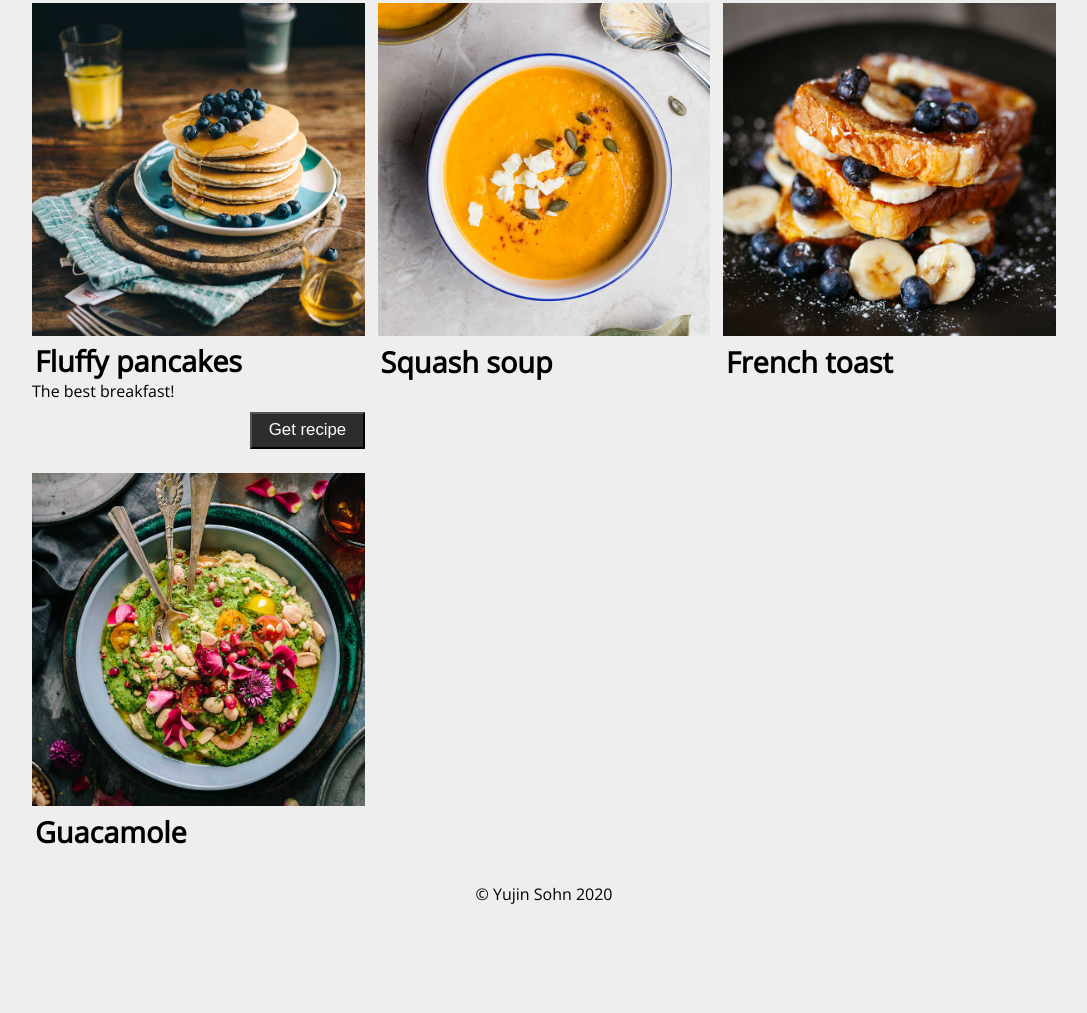
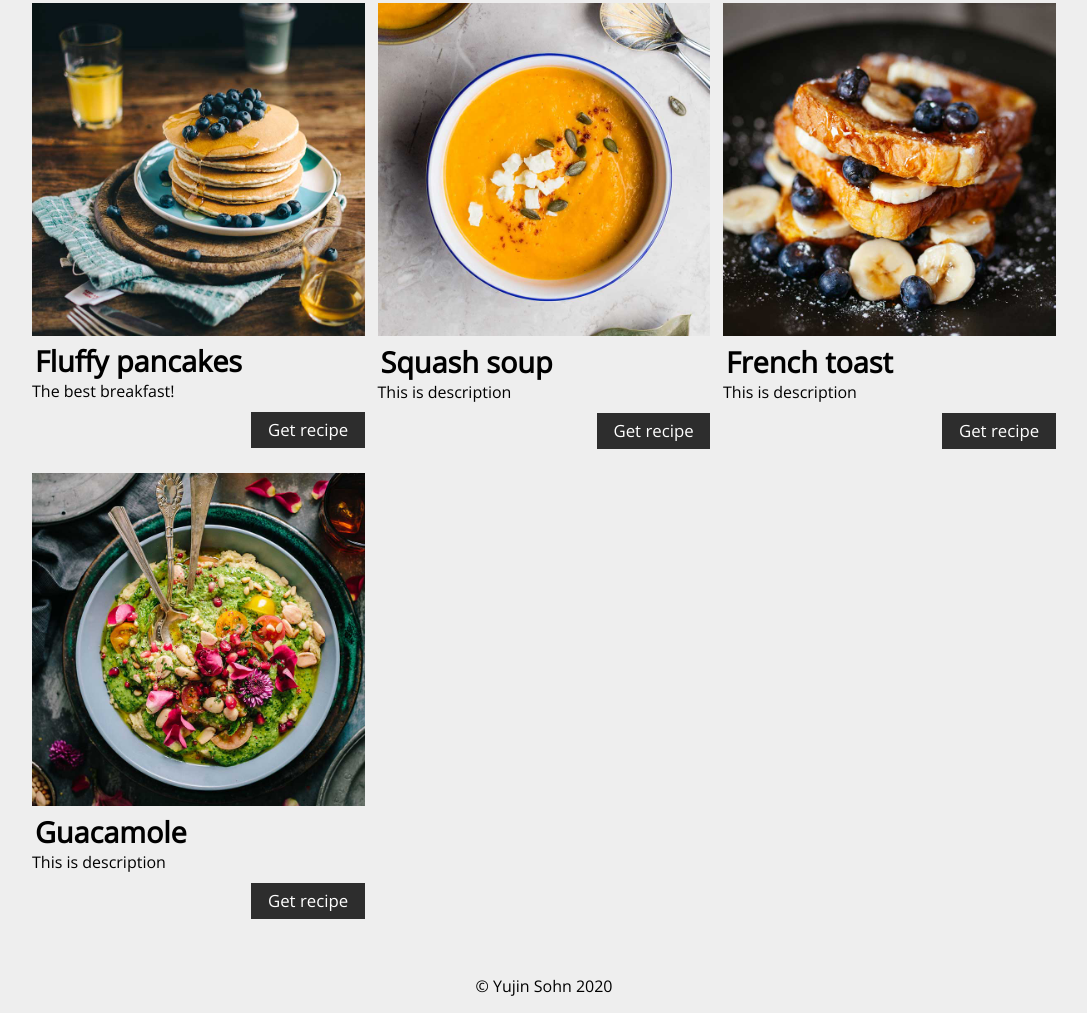
Before and after one commit to elinasohn/elinasohn.github.io, a plain HTML site: page Gallery/index.html in a window 1280 px wide. Shown: the part 373-1386 px from the top of the page, without its empty margins (96-1183 px from the left). Before the commit the page ends 1294 px from the top, so only its background shows below. Drawn offline with nearby package versions, Linux system fonts and the light colour scheme.

Commit message:
buttons are added

```diff
--- a/Gallery/CSS/gallery.css
+++ b/Gallery/CSS/gallery.css
@@ -3,7 +3,7 @@ body {
     padding: 0;
     background: #EEE;
  }
- .wrap {
+.wrap {
     display: flex;
     justify-content: space-between;
     flex-wrap: wrap;
@@ -11,24 +11,25 @@ body {
     flex-direction: row;
     margin: 10px;
  }
- .box {
+.box {
     width: 100%;
     margin: 1em;
  }
 
- .box img {
+.box img {
     width: 100%;
  }
- .titleBox {
+.titleBox {
      font-size: 1.8em;
      padding: 0em 0.1em;
      margin: 0;
  }
- .desc {
+.desc {
     margin: 0;
     padding: 0;
 }
 .button {
+   font-family: 'Open Sans', sans-serif;
    background-color: rgb(45, 45, 45);
    color: white;
    font-size: 0.7em;
--- a/Gallery/index.html
+++ b/Gallery/index.html
@@ -41,20 +41,26 @@
                     <div class="hoverText">
                     <h3 class="titleBox">Fluffy pancakes</h3>
                     <p class="desc">The best breakfast!</p>
-                    <a href="detail.html" title="asdf"><button class="button">Get recipe</button></a>
+                    <a href="detail.html" title="asdf"><div class="button">Get recipe</div></a>
                     </div>
                 </div>
                 <div class="box">
                     <a href="detail.html" title="asdf" target="_blank"><img src="Images/food2-small.jpg" alt=""></a>
                     <h3 class="titleBox">Squash soup</h3>
+                    <p class="desc">This is description</p>
+                    <a href="detail.html" title="asdf"><div class="button">Get recipe</div></a>
                 </div>
                 <div class="box">
                     <a href="detail.html" title="asdf" target="_blank"><img src="Images/food3-small.jpg" alt=""></a>
                     <h3 class="titleBox">French toast</h3>
+                    <p class="desc">This is description</p>
+                    <a href="detail.html" title="asdf"><div class="button">Get recipe</div></a>
                 </div>
                 <div class="box">
                     <a href="detail.html" title="asdf" target="_blank"><img src="Images/food4-small.jpg" alt=""></a>
                     <h3 class="titleBox">Guacamole</h3>
+                    <p class="desc">This is description</p>
+                    <a href="detail.html" title="asdf"><div class="button">Get recipe</div></a>
                 </div>
             </div>
         </section>
```
